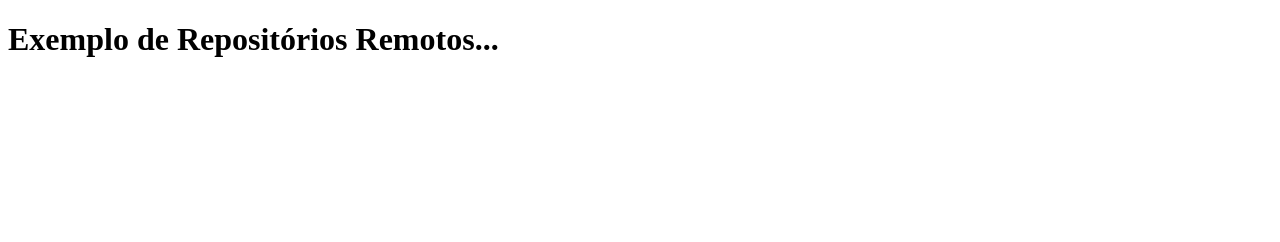
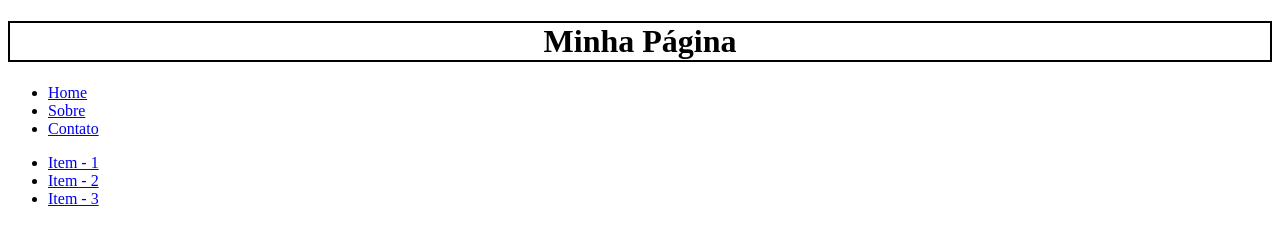
Before and after one commit to arthur-pulini/primeiro-projeto-y, a plain HTML site: page index.html in a window 1280 px wide. Drawn offline with Linux system fonts and the light colour scheme.

Commit message:
Criação do cabeçalho

```diff
--- a/index.html
+++ b/index.html
@@ -14,6 +14,36 @@
 	</head>
 	<!--segundo filho do HTML. body-->
 	<body>
-		<h1>Exemplo de Repositórios Remotos...</h1>
+
+		<div class="container">
+
+			<header class="cabecalio">
+				<!-- Tag de bloco -->
+				<h1 style="text-align: center; border: solid 2px black;">Minha Página</h1>
+				<nav>
+
+					<ul>
+						<li> <a href="#">Home</a> </li>
+						<li> <a href="#">Sobre</a> </li>
+						<li> <a href="#">Contato</a> </li>
+					</ul>
+
+				</nav>
+
+			</header>
+			<!-- header>nav>ul>li*3>a[href="#"]{Item - $} emmet -->
+			<header>
+				<nav>
+					<ul>
+						<li><a href="#">Item - 1</a></li>
+						<li><a href="#">Item - 2</a></li>
+						<li><a href="#">Item - 3</a></li>
+					</ul>
+				</nav>
+			</header>
+
+
+		</div>
+
 	</body>
 </hyml
```
